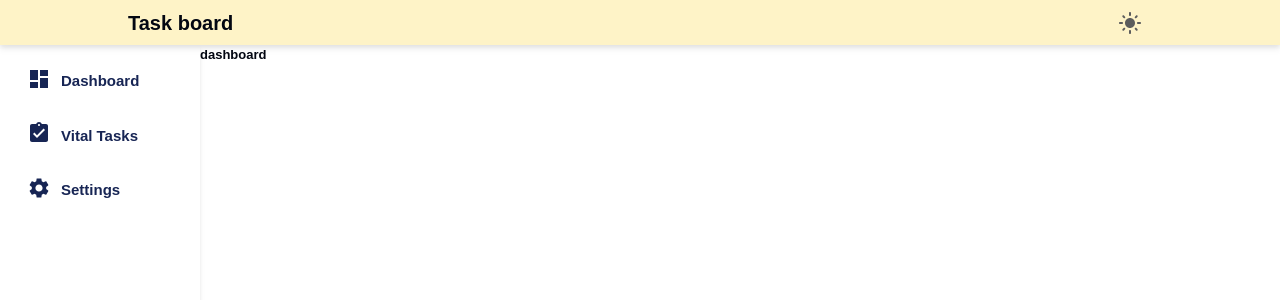
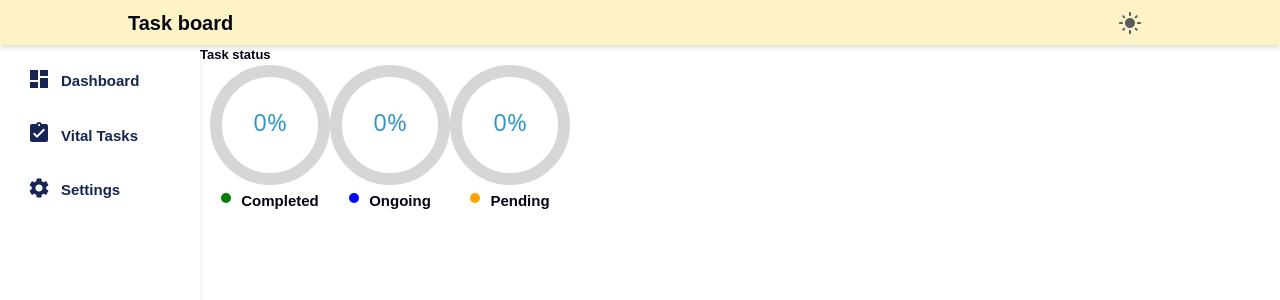
Before and after one commit to Biokes/task-management-app, a React (Create React App) app: page / in a window 1280 px wide. Both pictures are taken after a click on the element "Dashboard". Shown: the top 300 px of the page. Built offline with nearby package versions, Linux system fonts and the light colour scheme.

Commit message:
add progress bar and colored dot

```diff
--- a/package.json
+++ b/package.json
@@ -20,6 +20,7 @@
     "hamburger-react": "^2.5.2",
     "postcss": "^8.5.1",
     "react": "^19.0.0",
+    "react-circular-progressbar": "^2.1.0",
     "react-dom": "^19.0.0",
     "react-redux": "^9.2.0",
     "react-router-dom": "^7.1.3",
--- /dev/null
+++ b/src/components/layouts/coloredDot.tsx
@@ -0,0 +1,12 @@
+import React from "react";
+
+export default function ColoredDot({ color, size }: { color: string; size?: number }) {
+    const dotStyle = {
+        backgroundColor: color,
+        width: size || 10,
+        height: size || 10,
+        borderRadius: "50%",
+        display: "inline-block",
+    };
+    return <span style={dotStyle}></span>;
+}
--- /dev/null
+++ b/src/components/layouts/dashboard.tsx
@@ -0,0 +1,19 @@
+import React from 'react'
+import 'react-circular-progressbar/dist/styles.css';
+import Progress from "./progress";
+export default function Dashboard() {
+
+
+
+    return (
+        <div className={'w-full'}>
+            <p>Task status</p>
+            <div className={'flex justify-around w-full px-[10px]'}>
+                <Progress percent={0} text={'completed'} color={'green'}/>
+                <Progress percent={0} text={'ongoing'} color={'blue'}/>
+                <Progress percent={0} text={'pending'} color={'orange'}/>
+            </div>
+
+        </div>
+    )
+}
--- a/src/components/layouts/hero.tsx
+++ b/src/components/layouts/hero.tsx
@@ -3,12 +3,13 @@ import styles from '../../styles.module.css'
 import DashboardIcon from '@mui/icons-material/Dashboard';
 import AssignmentTurnedInIcon from '@mui/icons-material/AssignmentTurnedIn';
 import SettingsIcon from '@mui/icons-material/Settings';
+import Dashboard from "./dashboard";
 
 export default function Hero() {
     const [currentComponent, setCurrentComponent] = useState<ReactNode>(<></>)
     function LeftBar(){
         const options = [
-            {text:'Dashboard', icon: <DashboardIcon/>, component:<p>dashboard</p>},
+            {text:'Dashboard', icon: <DashboardIcon/>, component:<Dashboard/>},
             {text:'Vital Tasks', icon: <AssignmentTurnedInIcon/>,component:<p>vital tasks</p>},
             {text:'settings', icon: <SettingsIcon/>,component:<p>settings</p>},
         ]
--- /dev/null
+++ b/src/components/layouts/progress.tsx
@@ -0,0 +1,17 @@
+import {CircularProgressbar} from "react-circular-progressbar";
+import React from "react";
+import ColoredDot from "./coloredDot";
+
+export default function Progress(props:{percent:number,text:string, color:string}){
+    return (
+        <div className={'w-[70px] h-[70px] md:w-[120px] md:h-[120px]'}>
+            <CircularProgressbar value={props.percent} text={`${props.percent}%`} strokeWidth={10} />
+            <div className={'flex gap-[10px] items-center justify-center'}>
+                <ColoredDot color={props.color} size={10}/>
+                <p className={'capitalize text-[11px] md:text-[15px] font-[650] text-nowrap mt-[5px]'}>{props.text}</p>
+            </div>
+        </div>
+
+    )
+
+}
```
Also changed, not shown: 1 other file (tests, documents, lock files or other folders).
